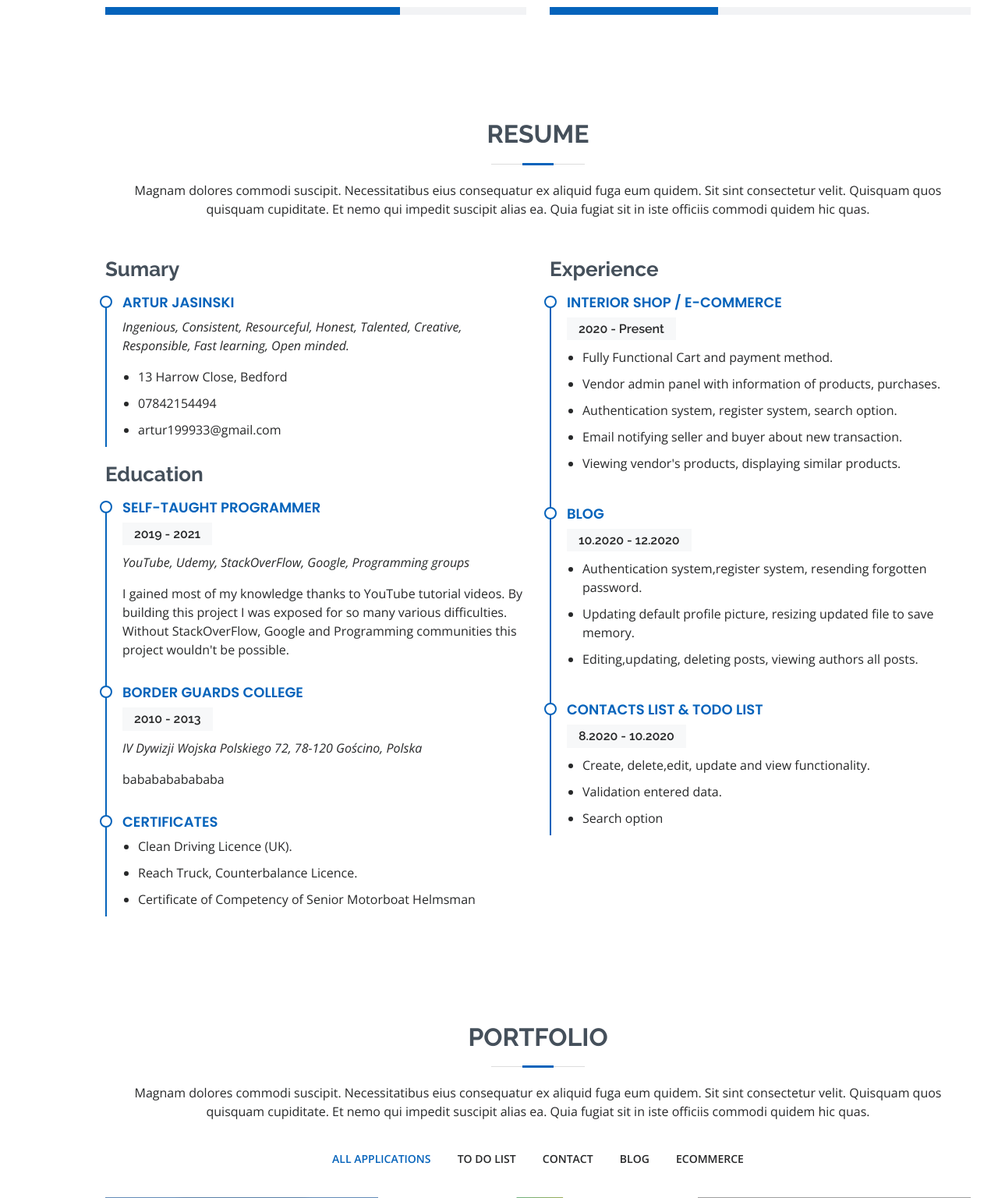
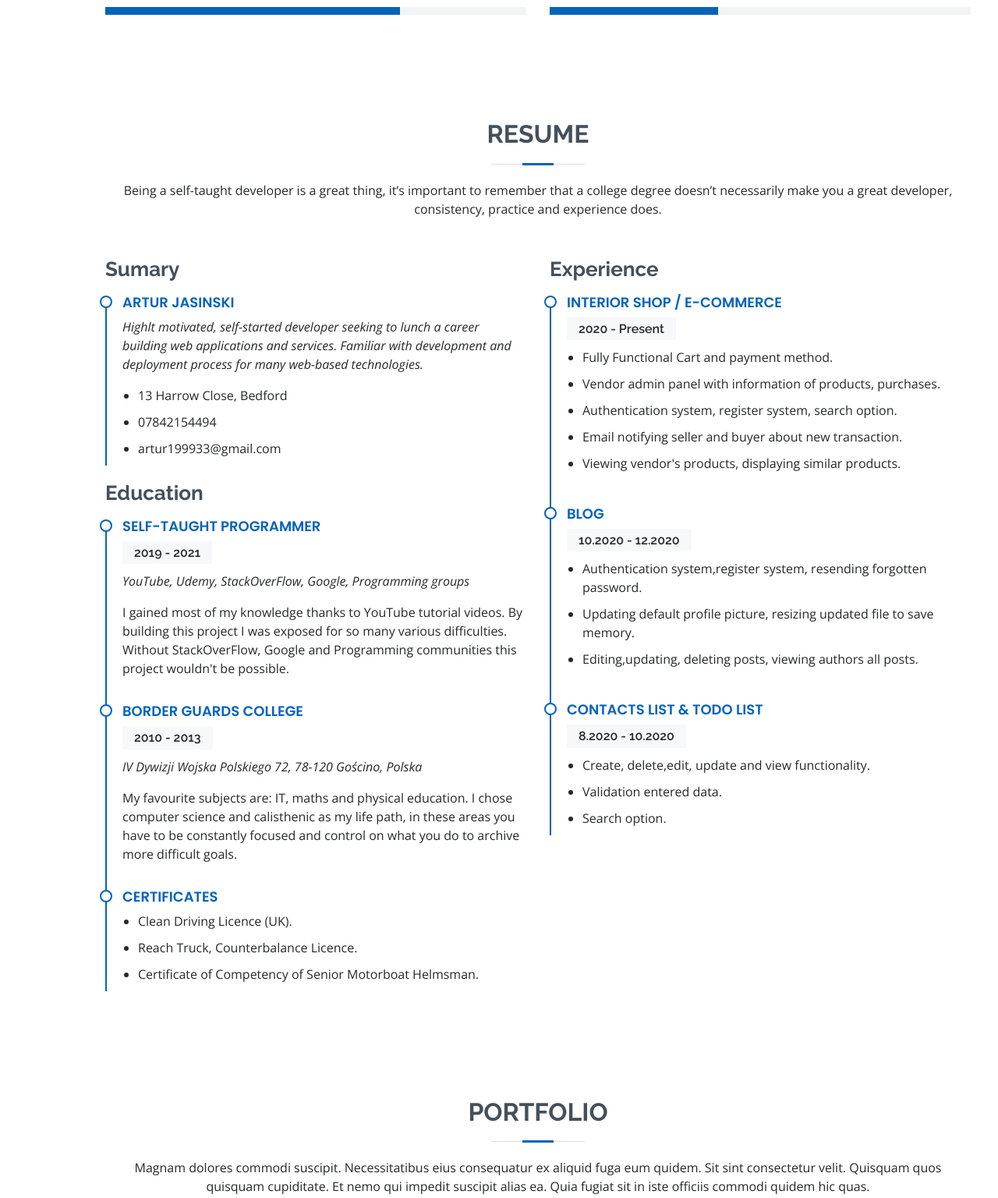
Before and after one commit to Wooodzu/portfolio2021, a Django app: page / in a window 1280 px wide. Shown: the part 2245-3781 px from the top of the page at 78% size. Run offline with Django 3.2, Linux system fonts and the light colour scheme; parts of the project's set-up code (start-up, migrations or seed data) failed here and were passed over; some libraries are stand-ins or nearby versions; grey boxes are pictures that could not be loaded.

Commit message:
20th push

```diff
--- a/django_project/wwwapp/templates/wwwapp/home.html
+++ b/django_project/wwwapp/templates/wwwapp/home.html
@@ -91,13 +91,14 @@
         <div class="section-title">
           <h2>About</h2>
           <p>
-            From the moment I produced "Hello World" in the console of my first application, I knew i was hooked into the world
-            of software development. But software development has never been "just a job" for me, it's offered
+            From the moment I produced "Hello World" in the console of my first application, I knew i was hooked into
+            the world of software development. But software development has never been "just a job" for me, it's offered
             an engaging challenge to continually learn and improve my skills in creating high-quality software. What
             started with a simple "Hello World" has become a full-fledged passion that only gets more exciting as the
             years go by.
             <br>
-            Below you will find project I've completed that showcase my skills and general background in developing software.
+            Below you will find project I've completed that showcase my skills and general background in developing
+            software.
           </p>
         </div>
 
@@ -129,7 +130,9 @@
               </div>
             </div>
             <p>
-              Determined and self-motivated, and therefore effective at completing tasks with success. Strong analytical and problem solving skills with superior attention to detail.  Pro-active approach, great work ethic, and the important ability to function well in fast-paced and deadline-driven team environments.
+              Determined and self-motivated, and therefore effective at completing tasks with success. Strong analytical
+              and problem solving skills with superior attention to detail.  Pro-active approach, great work ethic, and
+              the important ability to function well in fast-paced and deadline-driven team environments.
             </p>
           </div>
         </div>
@@ -143,7 +146,9 @@
 
         <div class="section-title">
           <h2>Facts</h2>
-          <p>I started creating web apps using Django, HTML and CSS back in 2020. From today's perspective my first project was very basic, but gave me a lot of satisfaction and motivation to code more and more. Today I know it was very good foundation and now in many ways, websites are my first love!</p>
+          <p>I started creating web apps using Django, HTML and CSS back in 2020. From today's perspective my first
+            project was very basic, but gave me a lot of satisfaction and motivation to code more and more.
+            Today I know it was very good foundation and now in many ways, websites are my first love!</p>
         </div>
 
         <div class="row justify-content-center">
@@ -172,7 +177,9 @@
 
         <div class="section-title">
           <h2>Skills</h2>
-          <p>Magnam dolores commodi suscipit. Necessitatibus eius consequatur ex aliquid fuga eum quidem. Sit sint consectetur velit. Quisquam quos quisquam cupiditate. Et nemo qui impedit suscipit alias ea. Quia fugiat sit in iste officiis commodi quidem hic quas.</p>
+          <p>Magnam dolores commodi suscipit. Necessitatibus eius consequatur ex aliquid fuga eum quidem. Sit sint
+            consectetur velit. Quisquam quos quisquam cupiditate. Et nemo qui impedit suscipit alias ea. Quia fugiat
+            sit in iste officiis commodi quidem hic quas.</p>
         </div>
 
         <div class="row skills-content">
@@ -238,7 +245,8 @@
 
         <div class="section-title">
           <h2>Resume</h2>
-          <p>Magnam dolores commodi suscipit. Necessitatibus eius consequatur ex aliquid fuga eum quidem. Sit sint consectetur velit. Quisquam quos quisquam cupiditate. Et nemo qui impedit suscipit alias ea. Quia fugiat sit in iste officiis commodi quidem hic quas.</p>
+          <p>Being a self-taught developer is a great thing, it’s important to remember that a college degree doesn’t
+            necessarily make you a great developer, consistency, practice and experience does.</p>
         </div>
 
         <div class="row">
@@ -246,7 +254,8 @@
             <h3 class="resume-title">Sumary</h3>
             <div class="resume-item pb-0">
               <h4>Artur Jasinski</h4>
-              <p><em>Ingenious, Consistent, Resourceful, Honest, Talented, Creative, Responsible, Fast learning, Open minded. </em></p>
+              <p><em>Highlt motivated, self-started developer seeking to lunch a career building web applications and
+                services. Familiar with development and deployment process for many web-based technologies. </em></p>
               <ul>
                 <li>13 Harrow Close, Bedford</li>
                 <li>07842154494</li>
@@ -259,20 +268,24 @@
               <h4>Self-Taught Programmer </h4>
               <h5>2019 - 2021</h5>
               <p><em>YouTube, Udemy, StackOverFlow, Google, Programming groups</em></p>
-              <p>I gained most of my knowledge thanks to YouTube tutorial videos. By building this project I was exposed for so many various difficulties. Without StackOverFlow, Google and Programming communities this project wouldn't be possible. </p>
+              <p>I gained most of my knowledge thanks to YouTube tutorial videos. By building this project I was exposed
+                for so many various difficulties. Without StackOverFlow, Google and Programming communities this project
+                wouldn't be possible. </p>
             </div>
             <div class="resume-item">
               <h4>Border Guards College </h4>
               <h5>2010 - 2013</h5>
               <p><em>IV Dywizji Wojska Polskiego 72, 78-120 Gościno, Polska</em></p>
-              <p>bababababababa</p>
+              <p>My favourite subjects are: IT, maths and physical education. I chose computer science and calisthenic
+                as my life path, in these areas you have to be constantly focused and control on what you do to archive more
+                difficult goals. </p>
             </div>
             <div class="resume-item">
               <h4>Certificates </h4>
               <ul>
                 <li>Clean Driving Licence (UK).</li>
                 <li>Reach Truck, Counterbalance Licence.</li>
-                <li>Certificate of Competency of Senior Motorboat Helmsman</li>
+                <li>Certificate of Competency of Senior Motorboat Helmsman.</li>
               </ul>
             </div>
           </div>
@@ -304,7 +317,7 @@
               <ul>
                 <li>Create, delete,edit, update and view functionality.</li>
                 <li>Validation entered data.</li>
-                <li>Search option</li>
+                <li>Search option.</li>
               </ul>
             </div>
           </div>
@@ -319,7 +332,9 @@
 
         <div class="section-title">
           <h2>Portfolio</h2>
-          <p>Magnam dolores commodi suscipit. Necessitatibus eius consequatur ex aliquid fuga eum quidem. Sit sint consectetur velit. Quisquam quos quisquam cupiditate. Et nemo qui impedit suscipit alias ea. Quia fugiat sit in iste officiis commodi quidem hic quas.</p>
+          <p>Magnam dolores commodi suscipit. Necessitatibus eius consequatur ex aliquid fuga eum quidem. Sit sint
+            consectetur velit. Quisquam quos quisquam cupiditate. Et nemo qui impedit suscipit alias ea.
+            Quia fugiat sit in iste officiis commodi quidem hic quas.</p>
         </div>
 
         <div class="row">
```
Also changed, not shown: django_project/db.sqlite3.
